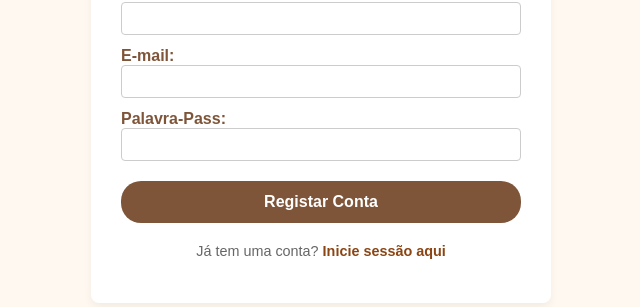
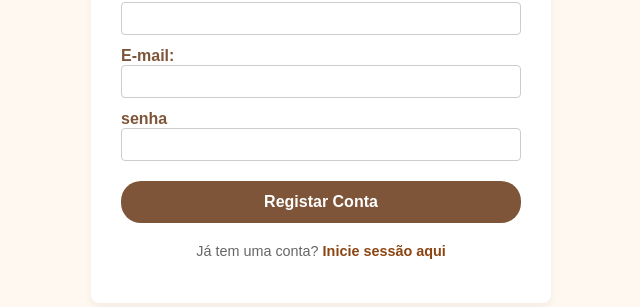
Before and after one commit to 1970paula/casadolo2, a Flask app: page /registo in a window 1280 px wide. Shown: the part 280-587 px from the top of the page, without its empty margins (319-959 px from the left). Run offline with Flask 3, Linux system fonts and the light colour scheme.

Commit message:
Fix: corrigir mapeamento de senha do formulario para a coluna password

```diff
--- a/app.py
+++ b/app.py
@@ -66,7 +66,7 @@ def registo():
         tipo_cliente = request.form.get('tipo_cliente')
         telemovel = request.form.get('telemovel')
         email = request.form.get('email')
-        senha = request.form.get('password')
+        senha = request.form.get('senha')  # Mudado para 'senha' porque é o name do HTML
 
         # Gera o hash criptográfico seguro a partir da palavra-passe digitada
         senha_encriptada = generate_password_hash(senha)
@@ -82,10 +82,10 @@ def registo():
             # Cria o próximo ID no formato correto (ex: CLI0015)
             id_cliente = f"CLI{total_clientes + 1:04d}"
 
-            # Mapeamento correspondente à estrutura da sua tabela 'clientes'
+            # Mapeamento com 'password' adaptado à tua tabela SQLite
             cursor.execute(
                 """INSERT INTO clientes
-                (id_cliente, nome_entidade, tipo_cliente, telemovel, email, valor_total, valor_em_divida, senha)
+                (id_cliente, nome_entidade, tipo_cliente, telemovel, email, valor_total, valor_em_divida, password)
                 VALUES (?, ?, ?, ?, ?, 0.0, 0.0, ?)""",
                 (id_cliente, nome_entidade, tipo_cliente, telemovel, email, senha_encriptada)
             )
--- a/templates/registo.html
+++ b/templates/registo.html
@@ -35,7 +35,7 @@
             </div>
 
             <div style="margin-bottom: 20px;">
-                <label style="font-weight: bold; color: #7f5539;">Palavra-Pass:</label>
+                <label style="font-weight: bold; color: #7f5539;">senha</label>
                 <input type="password" name="senha" required style="width:100%; padding:8px; border-radius:4px; border:1px solid #ccc; box-sizing: border-box;">
             </div>
 
```
